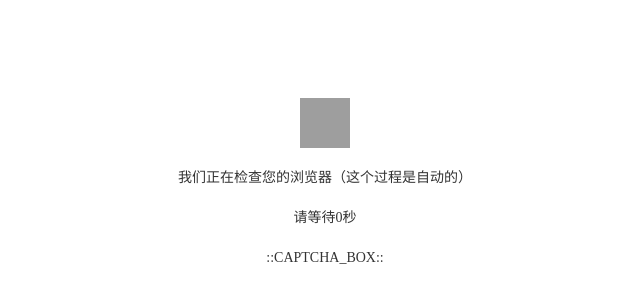
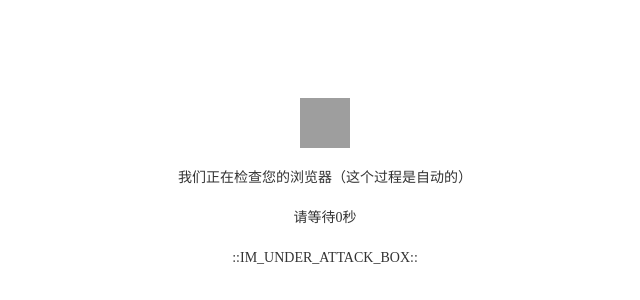
Before and after one commit to Lnkstls/V2Href, a plain HTML site: page 5s.html in a window 1280 px wide. Shown: the part 202-502 px from the top of the page, 315-955 px from the left. Drawn offline with nearby package versions, Linux system fonts and the light colour scheme; grey boxes are pictures that could not be loaded.

Commit message:
Update 5s.html

```diff
--- a/5s.html
+++ b/5s.html
@@ -53,7 +53,7 @@
                 <img src="https://sm.ms/image/dThbE9nRL3oqv5W" alt="" width="50px" height="50px">
                 <p class="contp">我们正在检查您的浏览器（这个过程是自动的）</p>
                 <p id="conttime">请等待5秒</p>
-                <p>::CAPTCHA_BOX::</p>
+                <p>::IM_UNDER_ATTACK_BOX::</p>
             </div>
 
         </div>
```
